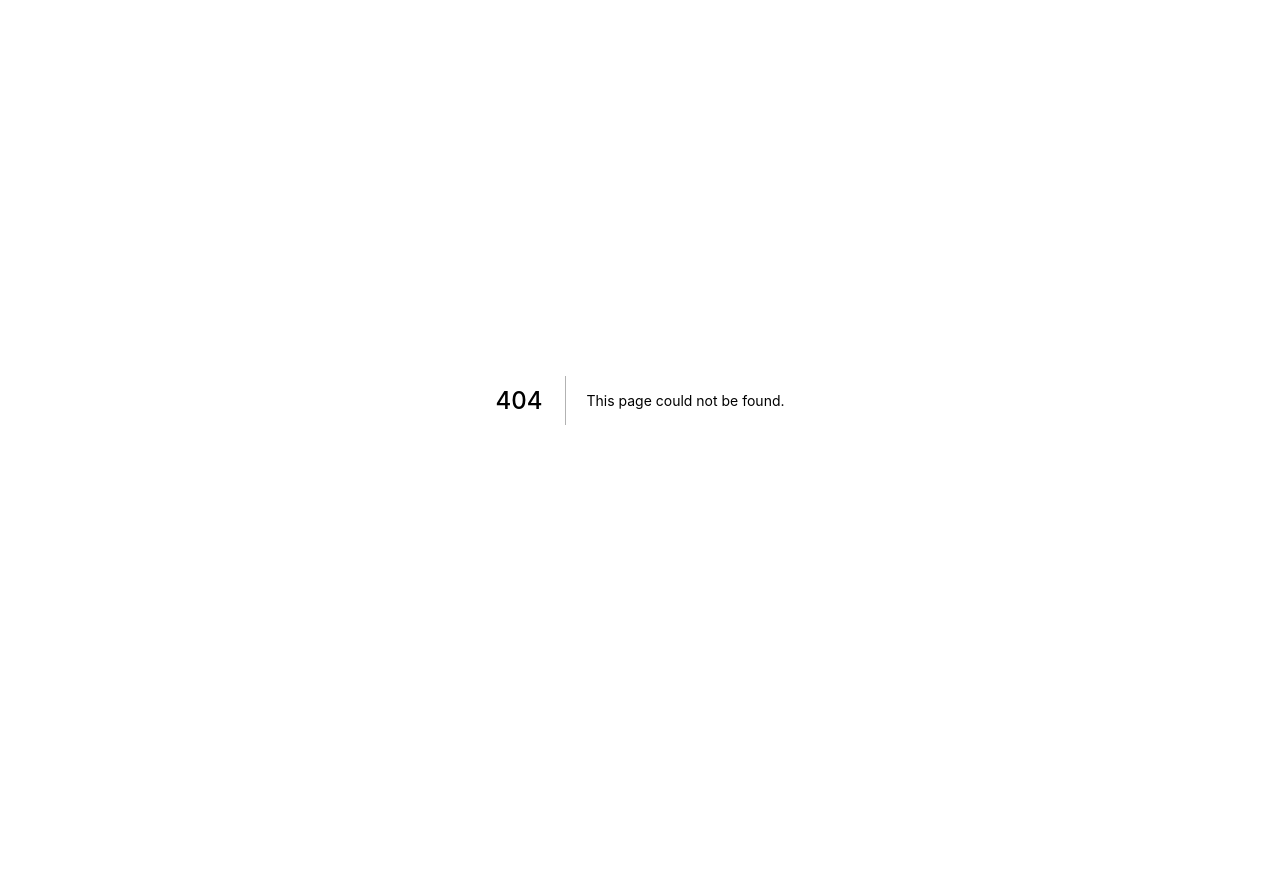
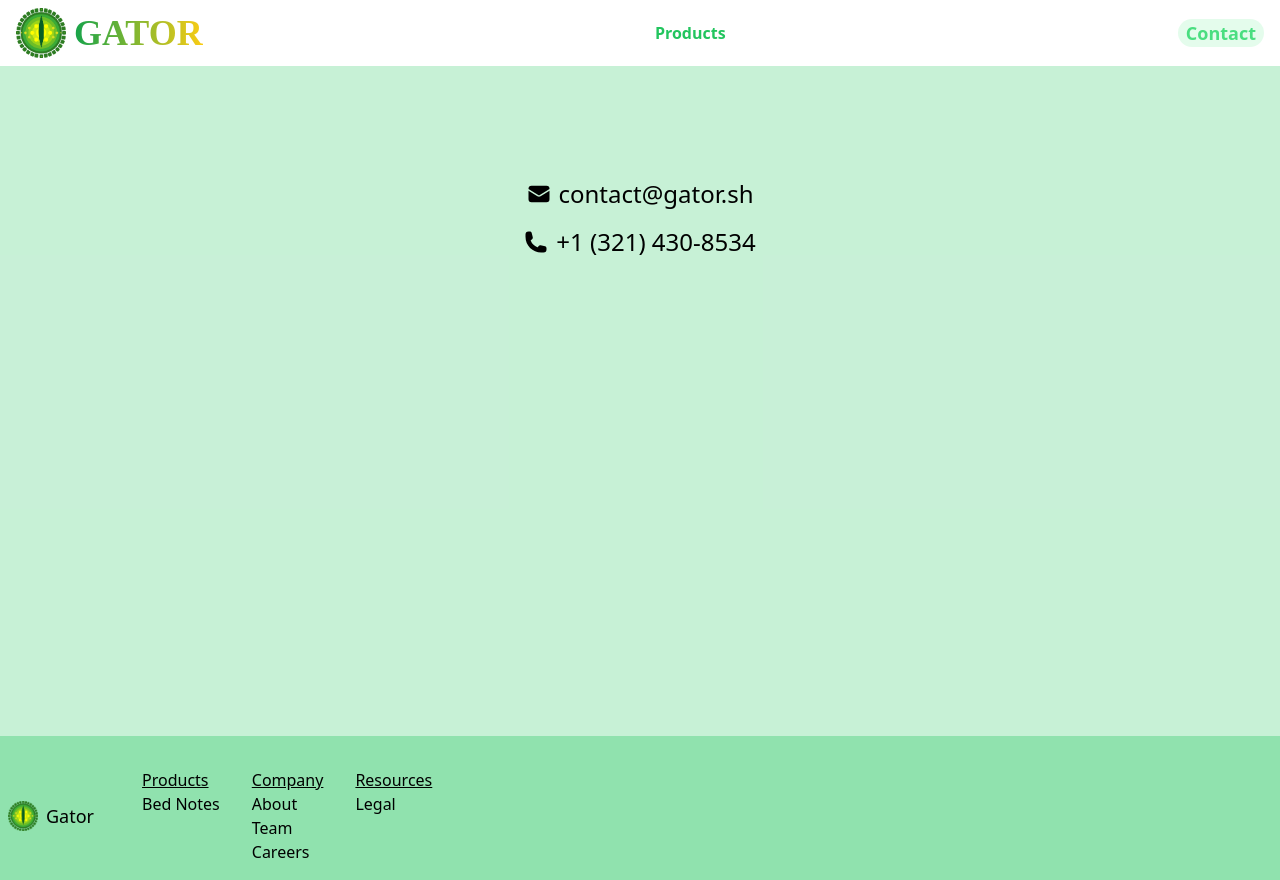
Before and after one commit to gator/gator, a Next.js app: page /contact in a window 1280 px wide. Before the commit this address had no page. Before the commit the page ends 800 px from the top, so only its background shows below. Built offline with nearby package versions, Linux system fonts and the light colour scheme; a web font is replaced by a local one.

Commit message:
contact page

```diff
--- /dev/null
+++ b/pages/contact.tsx
@@ -0,0 +1,32 @@
+import type { ReactElement } from 'react'
+import type { NextPageWithLayout } from './_app'
+import Head from 'next/head'
+import Layout from '../components/layout'
+import { EnvelopeIcon, PhoneIcon } from '@heroicons/react/24/solid'
+
+const Contact: NextPageWithLayout = () => {
+  return (
+    <>
+      <Head>
+        <title>Contact - Gator</title>
+      </Head>
+
+      <main className='flex flex-col items-center space-y-4'>
+        <div className='flex items-center space-x-2'>
+          <EnvelopeIcon className='w-6 h-6' />
+          <p className='text-2xl'>contact@gator.sh</p>
+        </div>
+        <div className='flex items-center space-x-2'>
+          <PhoneIcon className='w-6 h-6' />
+          <p className='text-2xl'>+1 (321) 430-8534</p>
+        </div>
+      </main>
+    </>
+  )
+}
+
+Contact.getLayout = function getLayout(page: ReactElement) {
+  return <Layout>{page}</Layout>
+}
+
+export default Contact
```
